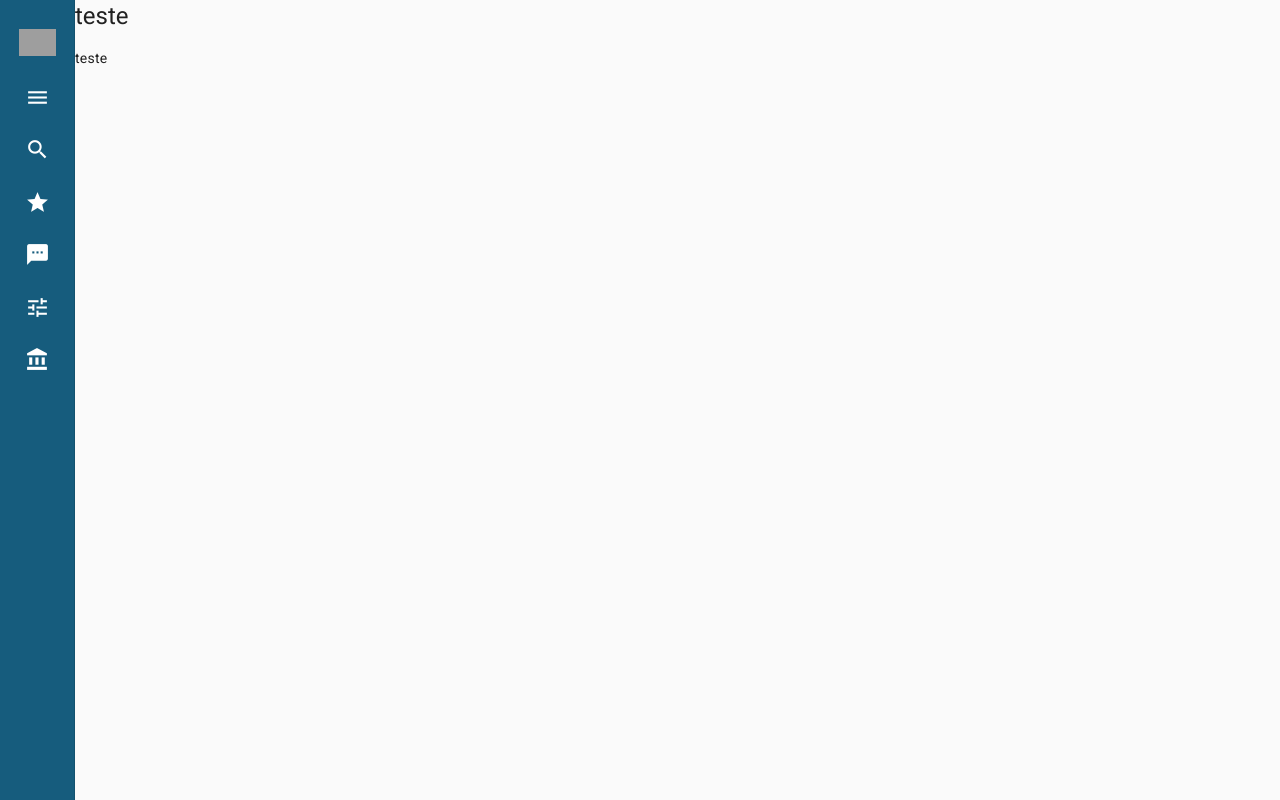
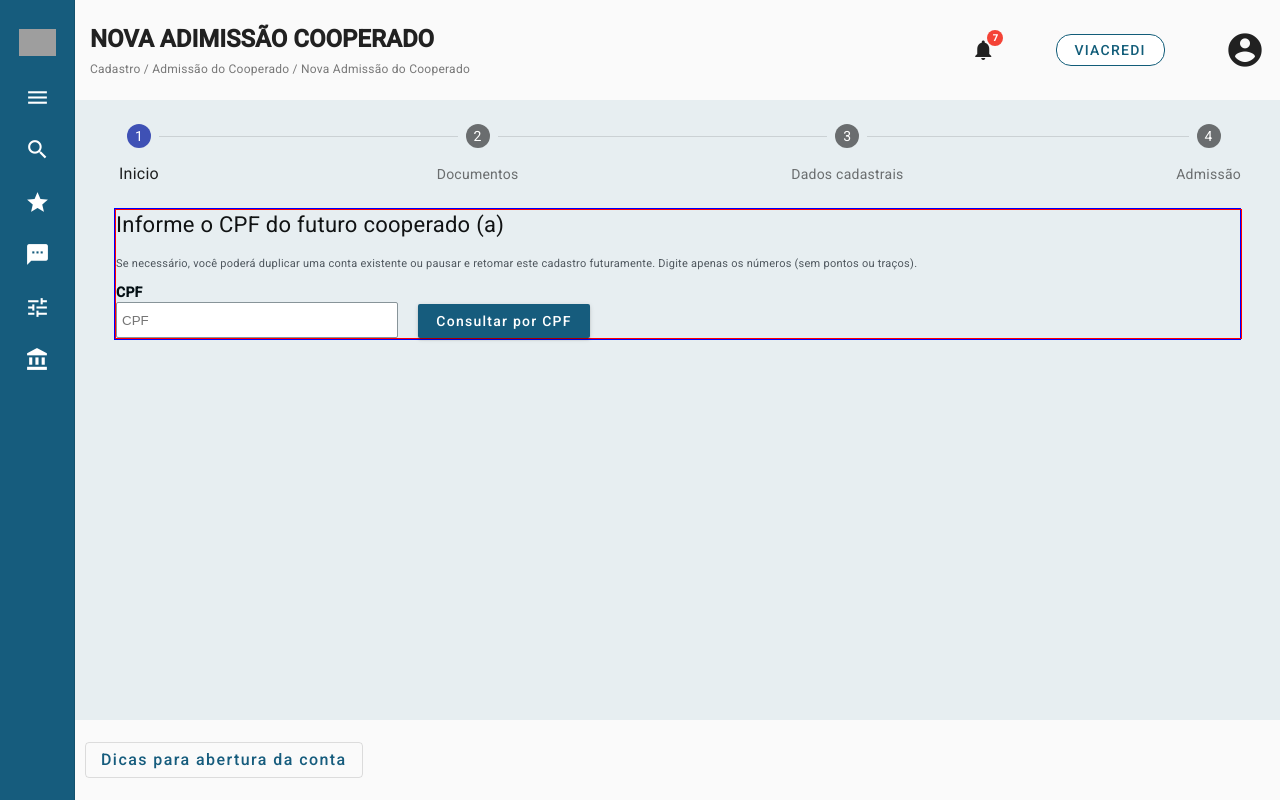
Before and after one commit to olucasfreitas/angular-cpf-validation, an Angular app: page / in a window 1280 px wide. Built offline with nearby package versions, Linux system fonts and the light colour scheme; grey boxes are pictures that could not be loaded.

Commit message:
added components into module and base html

```diff
--- a/src/app/pages/cpf-validation/cpf-validation.component.html
+++ b/src/app/pages/cpf-validation/cpf-validation.component.html
@@ -1,6 +1,9 @@
 <app-sidebar>
-  <h1>teste</h1>
-  <div class="example-sidenav-content">
-    <p>teste</p>
+  <app-topbar />
+  <div class="container">
+    <app-stepper>
+      <app-cpf-form />
+    </app-stepper>
   </div>
+  <app-bottombar />
 </app-sidebar>
--- a/src/app/pages/cpf-validation/cpf-validation.component.scss
+++ b/src/app/pages/cpf-validation/cpf-validation.component.scss
@@ -0,0 +1,6 @@
+.container {
+  box-sizing: border-box;
+  width: 100%;
+  height: calc(100% - 22.5%);
+  background: #e7eef1;
+}
```
Also changed, not shown: src/app/app.module.ts (+18 -1 lines).
